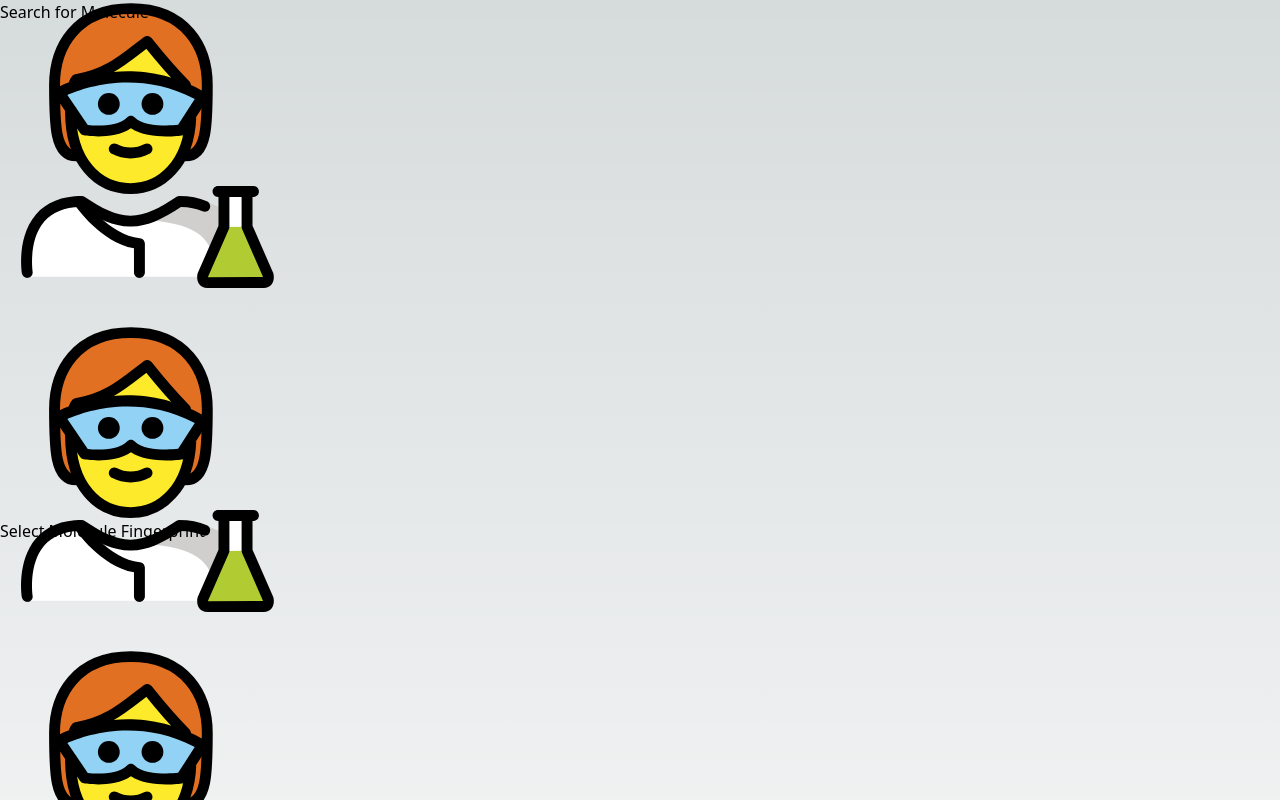
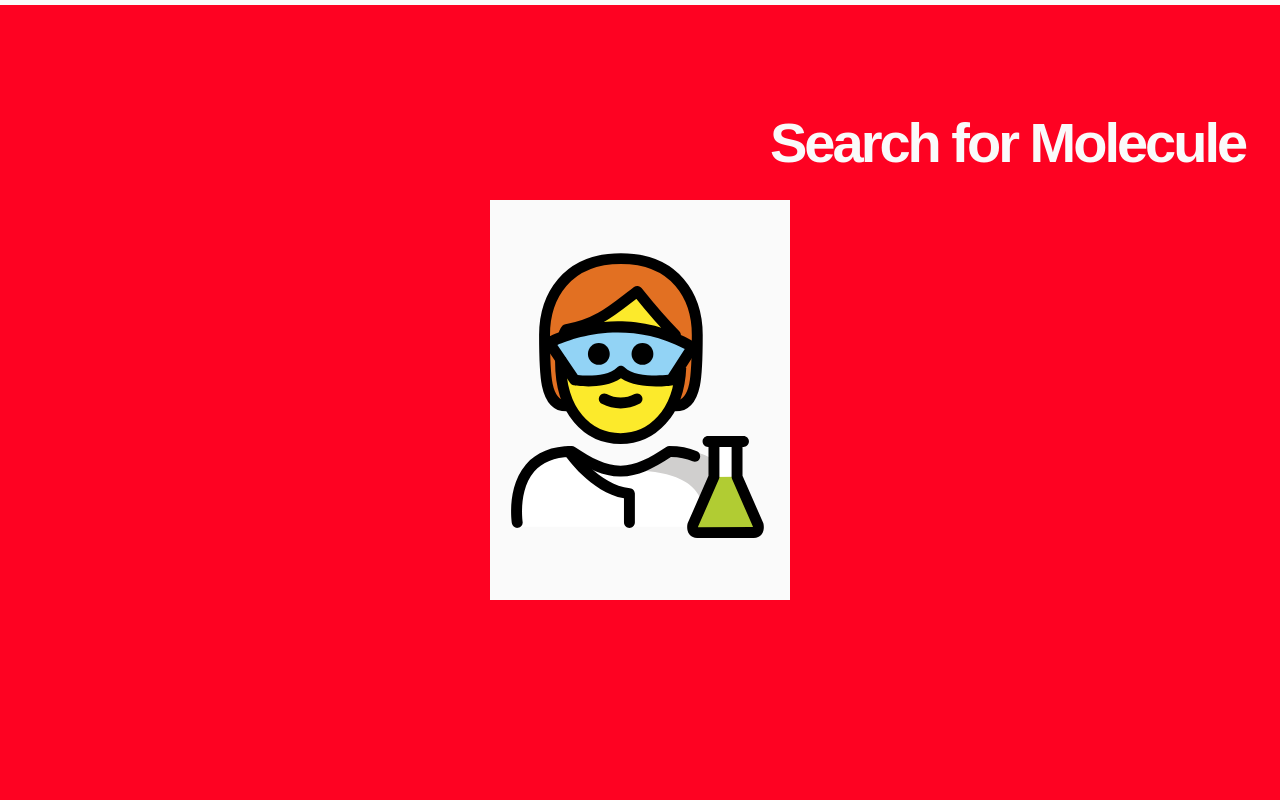
Before and after one commit to sprihajha/hacking-the-gender-stack-frontend, a Next.js app: page /parallaxScroll in a window 1280 px wide. Shown: the top 800 px of the page. Built offline with nearby package versions, Linux system fonts and the light colour scheme.

Commit message:
Added parallax scroll css

```diff
--- a/pages/index.tsx
+++ b/pages/index.tsx
@@ -2,6 +2,7 @@ import Head from "next/head";
 import Image from "next/image";
 import { Inter } from "@next/font/google";
 import styles from "@/styles/Home.module.css";
+import ScrollPage from "pages/parallaxScroll";
 
 const inter = Inter({ subsets: ["latin"] });
 
@@ -14,109 +15,7 @@ export default function Home() {
         <link rel="icon" href="/logo.svg" />
       </Head>
       <main className={styles.main}>
-        <div className={styles.description}>
-          <p>
-            Get started by editing&nbsp;
-            <code className={styles.code}>pages/index.tsx</code>
-          </p>
-          <h1 className="text-3xl font-bold underline">Hello world!</h1>
-          <div>
-            <a
-              href="https://vercel.com?utm_source=create-next-app&utm_medium=default-template&utm_campaign=create-next-app"
-              target="_blank"
-              rel="noopener noreferrer"
-            >
-              By{" "}
-              <Image
-                src="/vercel.svg"
-                alt="Vercel Logo"
-                className={styles.vercelLogo}
-                width={100}
-                height={24}
-                priority
-              />
-            </a>
-          </div>
-        </div>
-
-        <div className={styles.center}>
-          <Image
-            className={styles.logo}
-            src="/next.svg"
-            alt="Next.js Logo"
-            width={180}
-            height={37}
-            priority
-          />
-          <div className={styles.thirteen}>
-            <Image
-              src="/thirteen.svg"
-              alt="13"
-              width={40}
-              height={31}
-              priority
-            />
-          </div>
-        </div>
-
-        <div className={styles.grid}>
-          <a
-            href="https://nextjs.org/docs?utm_source=create-next-app&utm_medium=default-template&utm_campaign=create-next-app"
-            className={styles.card}
-            target="_blank"
-            rel="noopener noreferrer"
-          >
-            <h2 className={inter.className}>
-              Docs <span>-&gt;</span>
-            </h2>
-            <p className={inter.className}>
-              Find in-depth information about Next.js features and&nbsp;API.
-            </p>
-          </a>
-
-          <a
-            href="https://nextjs.org/learn?utm_source=create-next-app&utm_medium=default-template&utm_campaign=create-next-app"
-            className={styles.card}
-            target="_blank"
-            rel="noopener noreferrer"
-          >
-            <h2 className={inter.className}>
-              Learn <span>-&gt;</span>
-            </h2>
-            <p className={inter.className}>
-              Learn about Next.js in an interactive course with&nbsp;quizzes!
-            </p>
-          </a>
-
-          <a
-            href="https://vercel.com/templates?framework=next.js&utm_source=create-next-app&utm_medium=default-template&utm_campaign=create-next-app"
-            className={styles.card}
-            target="_blank"
-            rel="noopener noreferrer"
-          >
-            <h2 className={inter.className}>
-              Templates <span>-&gt;</span>
-            </h2>
-            <p className={inter.className}>
-              Discover and deploy boilerplate example Next.js&nbsp;projects.
-            </p>
-          </a>
-
-          <a
-            href="https://vercel.com/new?utm_source=create-next-app&utm_medium=default-template&utm_campaign=create-next-app"
-            className={styles.card}
-            target="_blank"
-            rel="noopener noreferrer"
-          >
-            <h2 className={inter.className}>
-              Deploy <span>-&gt;</span>
-            </h2>
-            <p className={inter.className}>
-              Instantly deploy your Next.js site to a shareable URL
-              with&nbsp;Vercel.
-            </p>
-          </a>
-        </div>
+        <ScrollPage />
       </main>
     </>
   );
--- a/styles/globals.css
+++ b/styles/globals.css
@@ -1,111 +1,186 @@
-:root {
-  --max-width: 1100px;
-  --border-radius: 12px;
-  --font-mono: ui-monospace, Menlo, Monaco, "Cascadia Mono", "Segoe UI Mono",
-    "Roboto Mono", "Oxygen Mono", "Ubuntu Monospace", "Source Code Pro",
-    "Fira Mono", "Droid Sans Mono", "Courier New", monospace;
+@tailwind base;
+@tailwind components;
+@tailwind utilities;
 
-  --foreground-rgb: 0, 0, 0;
-  --background-start-rgb: 214, 219, 220;
-  --background-end-rgb: 255, 255, 255;
+body {
+  --black: #000000;
+  --ash-black: #222;
+  --white: #fafafa;
+  --sky: #00ccff;
+  --green: #22dddd;
+  --blue: #1300ff;
+  --dusk: #6600ff;
+  --purple: #9900ff;
+  --pink: #ff0066;
+  --red: #fe0222;
+  --orange: #fd7702;
+  --yellow: #ffbb00;
 
-  --primary-glow: conic-gradient(
-    from 180deg at 50% 50%,
-    #16abff33 0deg,
-    #0885ff33 55deg,
-    #54d6ff33 120deg,
-    #0071ff33 160deg,
-    transparent 360deg
-  );
-  --secondary-glow: radial-gradient(
-    rgba(255, 255, 255, 1),
-    rgba(255, 255, 255, 0)
-  );
+  --background: var(--red);
+  --accent: var(--white);
 
-  --tile-start-rgb: 239, 245, 249;
-  --tile-end-rgb: 228, 232, 233;
-  --tile-border: conic-gradient(
-    #00000080,
-    #00000040,
-    #00000030,
-    #00000020,
-    #00000010,
-    #00000010,
-    #00000080
-  );
-
-  --callout-rgb: 238, 240, 241;
-  --callout-border-rgb: 172, 175, 176;
-  --card-rgb: 180, 185, 188;
-  --card-border-rgb: 131, 134, 135;
-}
-
-@media (prefers-color-scheme: dark) {
-  :root {
-    --foreground-rgb: 255, 255, 255;
-    --background-start-rgb: 0, 0, 0;
-    --background-end-rgb: 0, 0, 0;
-
-    --primary-glow: radial-gradient(rgba(1, 65, 255, 0.4), rgba(1, 65, 255, 0));
-    --secondary-glow: linear-gradient(
-      to bottom right,
-      rgba(1, 65, 255, 0),
-      rgba(1, 65, 255, 0),
-      rgba(1, 65, 255, 0.3)
-    );
-
-    --tile-start-rgb: 2, 13, 46;
-    --tile-end-rgb: 2, 5, 19;
-    --tile-border: conic-gradient(
-      #ffffff80,
-      #ffffff40,
-      #ffffff30,
-      #ffffff20,
-      #ffffff10,
-      #ffffff10,
-      #ffffff80
-    );
-
-    --callout-rgb: 20, 20, 20;
-    --callout-border-rgb: 108, 108, 108;
-    --card-rgb: 100, 100, 100;
-    --card-border-rgb: 200, 200, 200;
-  }
+  margin: 0;
+  padding: 0;
+  background-color: var(--background);
+  color: var(--accent);
 }
 
 * {
-  box-sizing: border-box;
-  padding: 0;
-  margin: 0;
+  font-family: sofia-pro, sans-serif;
+  font-weight: 400;
+  font-style: normal;
+  -webkit-font-smoothing: antialiased;
 }
 
-html,
-body {
-  max-width: 100vw;
-  overflow-x: hidden;
+h1,
+h2,
+h3 {
+  font-family: sofia-pro, sans-serif;
+  font-weight: 600;
+  font-style: normal;
 }
 
-body {
-  color: rgb(var(--foreground-rgb));
-  background: linear-gradient(
-      to bottom,
-      transparent,
-      rgb(var(--background-end-rgb))
-    )
-    rgb(var(--background-start-rgb));
+h1 {
+  font-size: 36px;
+  font-weight: 700;
+  letter-spacing: -1px;
+  line-height: 1.2;
+  text-align: center;
+  margin: 100px 0 40px;
 }
 
-a {
-  color: inherit;
-  text-decoration: none;
+h2 {
+  font-weight: 400;
+  margin: 50px 0 10px;
 }
 
-@media (prefers-color-scheme: dark) {
-  html {
-    color-scheme: dark;
-  }
+p {
+  margin: 0 0 30px 0;
+  font-size: 18px;
 }
 
-@tailwind base;
-@tailwind components;
-@tailwind utilities;
+footer {
+  position: fixed;
+  bottom: 0;
+  left: 0;
+  right: 0;
+  display: flex;
+  justify-content: flex-start;
+  align-items: center;
+  padding: 20px;
+  background-image: radial-gradient(
+    rgba(0, 0, 0, 0) 1px,
+    var(--background) 1px
+  );
+  background-size: 4px 4px;
+  backdrop-filter: blur(3px);
+  -webkit-backdrop-filter: blur(3px);
+  -moz-backdrop-filter: blur(3px);
+  font-size: 14px;
+  line-height: 14px;
+}
+
+footer::before {
+  display: block;
+  content: "";
+  position: absolute;
+  top: -1px;
+  left: 0;
+  right: 0;
+  height: 1px;
+  background: var(--accent);
+  opacity: 0.2;
+}
+
+footer svg {
+  margin-right: 20px;
+}
+
+footer a {
+  text-decoration: none;
+  color: var(--accent);
+}
+
+code {
+  font-family: input-mono, monospace;
+  font-weight: 400;
+  font-style: normal;
+}
+
+::-webkit-scrollbar {
+  height: 5px;
+  width: 5px;
+  background: var(--background);
+}
+
+::-webkit-scrollbar-thumb {
+  background: var(--accent);
+  -webkit-border-radius: 1ex;
+}
+
+::-webkit-scrollbar-corner {
+  background: var(--background);
+}
+
+html {
+  scroll-snap-type: y mandatory;
+}
+
+h1 {
+  font-size: 56px;
+  font-weight: 700;
+  letter-spacing: -3px;
+  line-height: 1.2;
+  text-align: center;
+  margin: 100px 0;
+}
+
+h2 {
+  margin: 0;
+  color: var(--accent);
+  left: calc(50% + 130px);
+  font-size: 56px;
+  font-weight: 700;
+  letter-spacing: -3px;
+  line-height: 1.2;
+  position: absolute;
+}
+
+section {
+  height: 100vh;
+  display: flex;
+  justify-content: center;
+  align-items: center;
+  position: relative;
+  scroll-snap-align: center;
+  perspective: 500px;
+}
+
+section > div {
+  width: 300px;
+  height: 400px;
+  position: relative;
+  max-height: 90vh;
+  margin: 20px;
+  background: var(--white);
+  overflow: hidden;
+}
+
+img {
+  position: absolute;
+  top: 0;
+  left: 0;
+  right: 0;
+  bottom: 0;
+  width: 100%;
+  height: 100%;
+}
+
+.progress {
+  position: fixed;
+  left: 0;
+  right: 0;
+  height: 5px;
+  background: var(--accent);
+  /* bottom: 100px; */
+}
```
